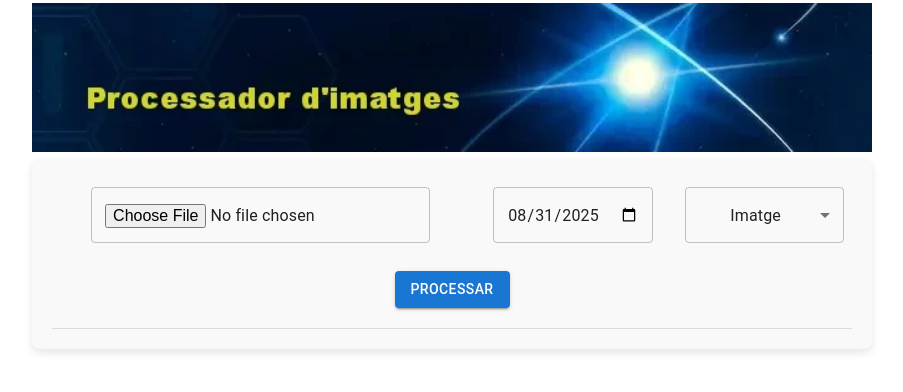
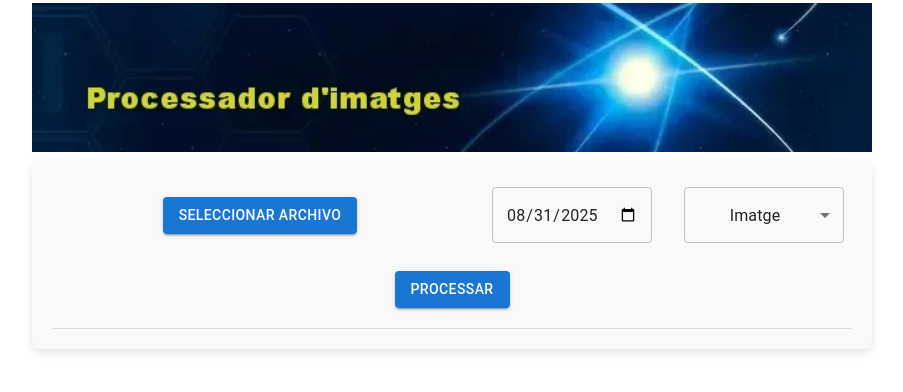
Before and after one commit to CaptWhite/temps, a React (Vite) app in the folder frontend/: page / in a window 1280 px wide. Shown: the top 392 px of the page, without its empty margins (188-1091 px from the left). Built offline with nearby package versions, Linux system fonts and the light colour scheme.

Commit message:
Star calculation

```diff
--- a/frontend/src/components/UpperForm.tsx
+++ b/frontend/src/components/UpperForm.tsx
@@ -1,15 +1,8 @@
 import React from "react";
-import { Box,  Button, MenuItem, Select, TextField, FormControl, Divider, CircularProgress } from "@mui/material";
+import { Box, Button, MenuItem, Select, TextField, FormControl, Divider, CircularProgress, SelectChangeEvent } from "@mui/material";
 import { useStore } from "../store/useStore";
 
-interface UpperFormProps {
-  onNewImageModified: (newImageModified: string | null) => void;
-  onNewcsvData: (newcsvData: any[]) => void;
-  onNewcsvPlate: (newcsvPlate: any[]) => void;
-  onNewType: (type: string) => void;
-}
-
-
+// Se elimina la interfaz UpperFormProps ya que el componente no recibirá props.
 
 export const UpperForm = () => {
   const {
@@ -22,7 +15,6 @@ export const UpperForm = () => {
     setOutputType,
     fetchData,
     setType,
-    // You can also get the setters for onNew... here directly if needed
   } = useStore();
 
   const handleFileChange = (e: React.ChangeEvent<HTMLInputElement>) => {
@@ -38,7 +30,7 @@ export const UpperForm = () => {
     setDate(e.target.value);
   };
 
-  const handleSelectChange = (e: React.ChangeEvent<HTMLInputElement>) => {
+  const handleSelectChange = (e: SelectChangeEvent<string>) => {
     const value = e.target.value;
     setOutputType(value);
     setType(value);
@@ -53,22 +45,25 @@ export const UpperForm = () => {
 
   return (
     <form onSubmit={handleSubmit}>
-      <Box display="flex"  flexWrap="wrap" justifyContent="center" alignItems="center" gap={2} >
+      <Box display="flex" flexWrap="wrap" justifyContent="center" alignItems="center" gap={2}>
 
         {/* Campo de selección de archivo */}
-        <Box flex="1 1 auto" maxWidth={{ xs: "100%", sm: "60%" }}  padding={1} >
-          <TextField type="file" onChange={handleFileChange}  accept=".jpg,.png,.fits,.zip"  />
+        <Box flex="1 1 auto" maxWidth={{ xs: "100%", sm: "60%" }} padding={1}>
+          <Button component="label" variant="contained" color="primary">
+            {imageFile ? imageFile.name : 'SELECCIONAR ARCHIVO'}
+            <input type="file" onChange={handleFileChange} accept=".jpg,.png,.fits,.zip" style={{ display: 'none' }} />
+          </Button>
         </Box>
 
         {/* Selector de fecha */}
-        <Box flex="1 1 auto" maxWidth={{ xs: "100%", sm: "20%" }}  padding={1} >
+        <Box flex="1 1 auto" maxWidth={{ xs: "100%", sm: "20%" }} padding={1}>
           <TextField type="date" value={date} onChange={handleDateChange} fullWidth />
         </Box>
 
         {/* Selector de tipo de salida */}
-        <Box  flex="1 1 auto"  maxWidth={{ xs: "100%", sm: "20%" }}  padding={1} >
+        <Box flex="1 1 auto" maxWidth={{ xs: "100%", sm: "20%" }} padding={1}>
           <FormControl fullWidth>
-            <Select labelId="output-type-label" value={outputType} onChange={handleSelectChange} >
+            <Select labelId="output-type-label" value={outputType} onChange={handleSelectChange as any}>
               <MenuItem value="image">Imatge</MenuItem>
               <MenuItem value="table">Taula</MenuItem>
             </Select>
@@ -83,13 +78,12 @@ export const UpperForm = () => {
         </Button>
       </Box>
 
-
       <Divider></Divider>
 
       {/* Spinner */}
       {loading && (
-      <Box sx={{ display: 'flex', justifyContent: "center", alignItems: "center"}}>
-        <CircularProgress/>
+        <Box sx={{ display: 'flex', justifyContent: "center", alignItems: "center" }}>
+          <CircularProgress />
         </Box>
       )}
     </form>
```
Lines whose indentation alone changed are shown as unchanged.
